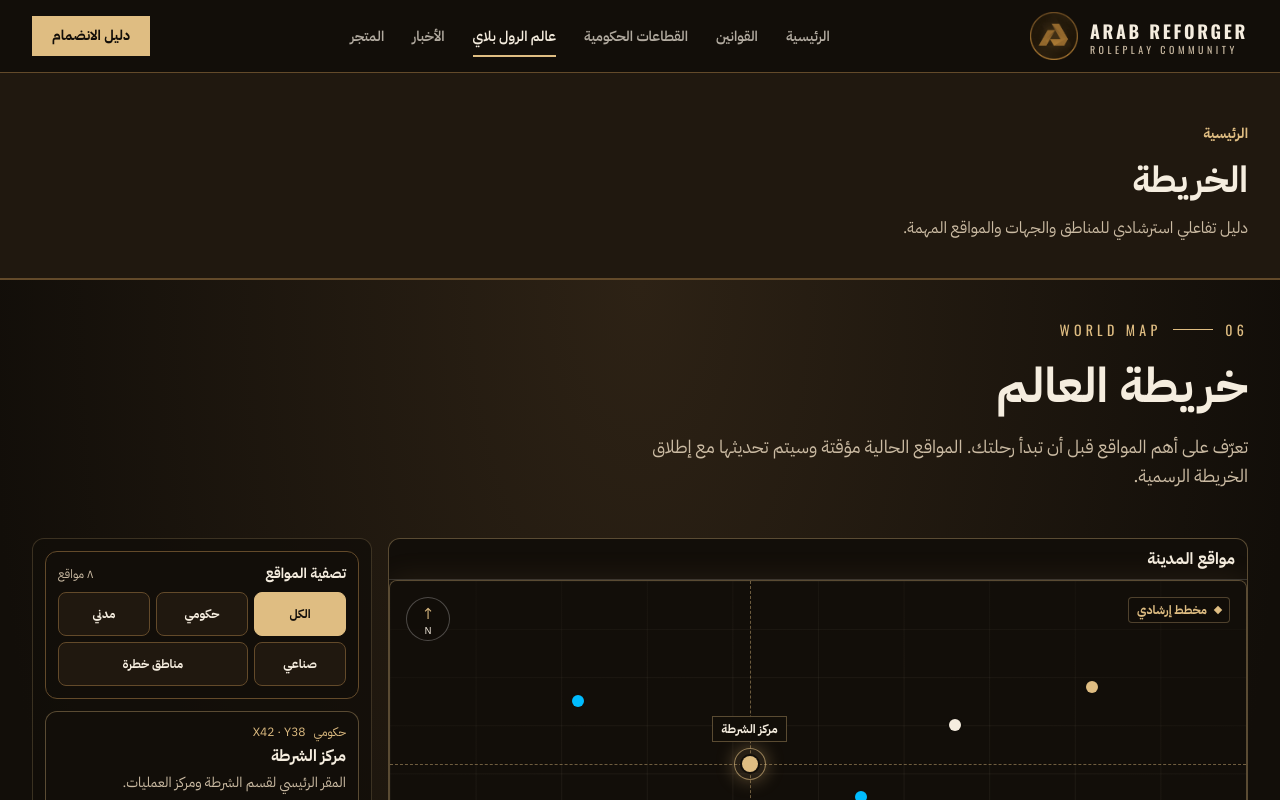
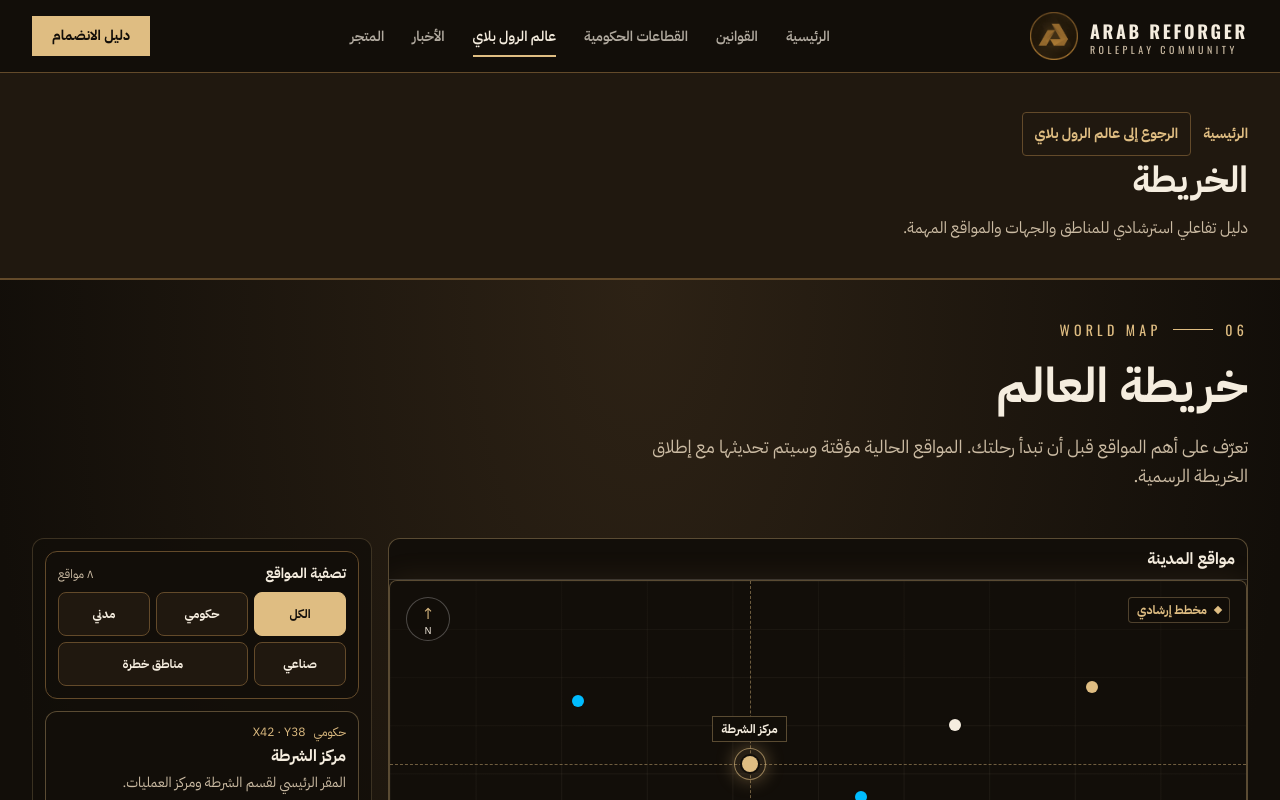
Before and after one commit to dhybalrwqy911-png/nextjs-boilerplate, a Next.js app: page /map in a window 1280 px wide. Shown: the top 800 px of the page. Built offline with nearby package versions, Linux system fonts and the light colour scheme.

Commit message:
Add a clear return path from the map and jobs pages

```diff
--- a/app/jobs/page.tsx
+++ b/app/jobs/page.tsx
@@ -9,7 +9,7 @@ export const metadata: Metadata = { title: `${title} | ARAB REFORGER` };
 
 export default function Page() {
   return (
-    <PageShell title={title} description={description}>
+    <PageShell parent={{ href: "/roleplay", label: "الرجوع إلى عالم الرول بلاي" }} title={title} description={description}>
       <div className="pt-4 md:hidden"><Jobs compact /></div>
       <div className="hidden md:block"><Jobs /></div>
     </PageShell>
--- a/app/map/page.tsx
+++ b/app/map/page.tsx
@@ -1,5 +1,13 @@
 import type { Metadata } from "next";
 import { PageShell } from "@/components/page-shell";
 import { InteractiveMap } from "@/components/interactive-map";
-export const metadata:Metadata={title:"الخريطة | ARAB REFORGER"};
-export default function Page(){return <PageShell title="الخريطة" description="دليل تفاعلي استرشادي للمناطق والجهات والمواقع المهمة."><InteractiveMap/></PageShell>}
+
+export const metadata: Metadata = { title: "الخريطة | ARAB REFORGER" };
+
+export default function Page() {
+  return (
+    <PageShell parent={{ href: "/roleplay", label: "الرجوع إلى عالم الرول بلاي" }} title="الخريطة" description="دليل تفاعلي استرشادي للمناطق والجهات والمواقع المهمة.">
+      <InteractiveMap />
+    </PageShell>
+  );
+}
--- a/components/page-shell.tsx
+++ b/components/page-shell.tsx
@@ -5,14 +5,22 @@ type PageShellProps = {
   title: string;
   description: string;
   children: ReactNode;
+  parent?: { href: string; label: string };
 };
 
-export function PageShell({ title, description, children }: PageShellProps) {
+export function PageShell({ title, description, children, parent }: PageShellProps) {
   return (
     <>
       <section aria-labelledby="page-title" className="border-b border-border bg-surface px-4 pb-6 pt-24 md:px-8 md:pb-9 md:pt-28">
         <div className="mx-auto max-w-7xl">
-          <Link href="/" className="inline-flex min-h-11 items-center text-sm font-bold text-accent">الرئيسية</Link>
+          <nav aria-label="مسار التنقل" className="flex flex-wrap items-center gap-x-3">
+            <Link href="/" className="inline-flex min-h-11 items-center text-sm font-bold text-accent">الرئيسية</Link>
+            {parent && (
+              <Link href={parent.href} className="inline-flex min-h-11 items-center rounded border border-border px-3 text-sm font-bold text-accent hover:border-accent focus-visible:outline-2 focus-visible:outline-accent">
+                {parent.label}
+              </Link>
+            )}
+          </nav>
           <h1 id="page-title" className="text-2xl font-black leading-snug sm:text-4xl">{title}</h1>
           <p className="mt-2 max-w-3xl text-sm leading-7 text-muted md:text-base">{description}</p>
         </div>
```
